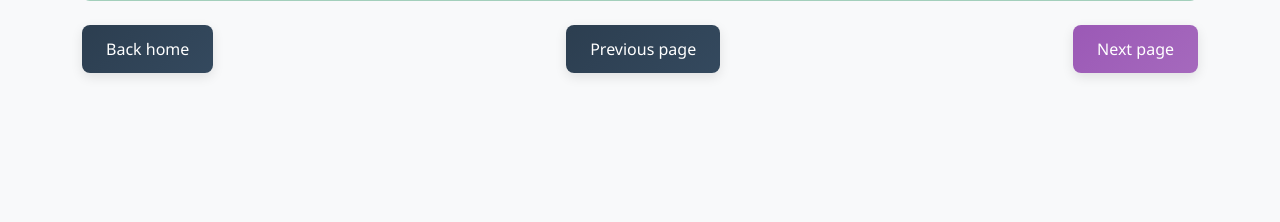
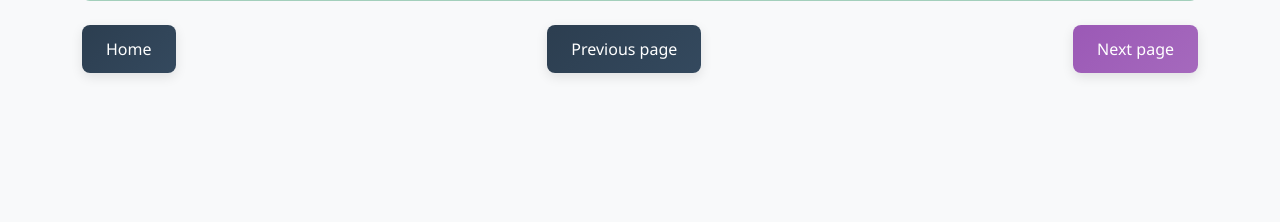
Before and after one commit to angievelasquez-20/machinepython, a Flask app: template templates/LinearRegressionPrices.html in a window 1280 px wide. Shown: the part 475-697 px from the top of the page. Run offline with Flask 3, Linux system fonts and the light colour scheme; the template is opened without the code that fills it, so the values that code supplies are empty.

Commit message:
The route and button for predicting house prices were fixed

```diff
--- a/app.py
+++ b/app.py
@@ -12,11 +12,11 @@ def home():
 
 @app.route('/FirstPage')
 def fisrtPage():
-    return render_template('index.html')
+    return render_template('caso1.html')
 
 @app.route('/secondPage')
 def actividadE():
-    return render_template('caso1.html')
+    return render_template('caso2.html')
 
 @app.route('/thirdPage')
 def caso3():
@@ -62,7 +62,7 @@ def predictPurchase():
 
     return render_template('LogisticRegression.html', result=calculateResult, plot_url=plot_url)
 
-@app.route('/linearRegresionPrices', methods=['GET', 'POST'])
+@app.route('/linearRegresionPrices/', methods=['GET', 'POST'])
 def calories():
     result = None
     plot_url = None
--- a/templates/LinearRegressionPrices.html
+++ b/templates/LinearRegressionPrices.html
@@ -50,9 +50,9 @@
     {% endif %}
 
     <div class="mt-4 d-flex justify-content-between">
-        <button onclick="window.location.href='/'" class="btn btn-primary">Back home</button>
-        <button onclick="window.location.href='/secondPage'" class="btn btn-primary">Previous page</button>
-        <button onclick="window.location.href='/logisticRegression'" class="btn btn-secondary">Next page</button>
+        <button onclick="window.location.href='/'" class="btn btn-primary">Home</button>
+        <button onclick="window.location.href='/logisticRegression'" class="btn btn-primary">Previous page</button>
+        <button onclick="window.location.href='/'" class="btn btn-secondary">Next page</button>
     </div>
 
     <script src="https://cdn.jsdelivr.net/npm/bootstrap@5.3.8/dist/js/bootstrap.bundle.min.js"></script>
--- a/templates/LogisticRegression.html
+++ b/templates/LogisticRegression.html
@@ -35,7 +35,7 @@
 </div>
     <button onclick="window.location.href='/'" class="btn btn-primary">Back home</button>
     <button onclick="window.location.href='/linearRegresion'" class="btn btn-primary">previous page</button>
-    <button onclick="window.location.href='/'" class="btn btn-secondary">Next page</button>
+    <button onclick="window.location.href='/linearRegresionPrices'" class="btn btn-secondary">Next page</button>
 <script src="https://cdn.jsdelivr.net/npm/bootstrap@5.3.8/dist/js/bootstrap.bundle.min.js" integrity="sha384-FKyoEForCGlyvwx9Hj09JcYn3nv7wiPVlz7YYwJrWVcXK/BmnVDxM+D2scQbITxI" crossorigin="anonymous"></script>
 
 </body>
--- a/templates/caso3.html
+++ b/templates/caso3.html
@@ -93,7 +93,7 @@ prediction = model.predict_proba(transaction_features)
     <div class="text-center mt-4">
         <button onclick="window.location.href='/'" class="btn btn-primary me-3">Home</button>
         <button onclick="window.location.href='/secondPage'" class="btn me-3">Previous Page</button>
-        <button onclick="window.location.href='/fourthPage'" class="btn btn-secondary">Next Page</button>
+        <button onclick="window.location.href='/fourPage'" class="btn btn-secondary">Next Page</button>
     </div>
 
     <script src="https://cdn.jsdelivr.net/npm/bootstrap@5.3.8/dist/js/bootstrap.bundle.min.js" integrity="sha384-FKyoEForCGlyvwx9Hj09JcYn3nv7wiPVlz7YYwJrWVcXK/BmnVDxM+D2scQbITxI" crossorigin="anonymous"></script>
--- a/templates/home.html
+++ b/templates/home.html
@@ -17,10 +17,10 @@
   </a>
 
   <ul class="dropdown-menu shadow-lg border-0">
-    <li><a class="dropdown-item" href="/FirstPage">Deep Dive: Reinforcement Learning</a></li>
-    <li><a class="dropdown-item" href="/secondPage">Fraud Detection</a></li>
+    <li><a class="dropdown-item" href="/FirstPage">Fraud Detection</a></li>
+    <li><a class="dropdown-item" href="/secondPage">Deep Dive: Reinforcement Learning</a></li>
     <li><a class="dropdown-item" href="/thirdPage">Predictive Maintenance</a></li>
-    <li><a class="dropdown-item" href="/FourPage">Customer Segmentation</a></li>
+    <li><a class="dropdown-item" href="/fourPage">Customer Segmentation</a></li>
     <li><a class="dropdown-item" href="/linearRegresion">Linear Regression</a></li>
     <li><a class="dropdown-item" href="/logisticRegression">Logistic Regression</a></li>
     <li><a class="dropdown-item" href="/linearRegresionPrices">House Price Prediction</a></li>
```
Also changed, not shown: static/plot.png.
